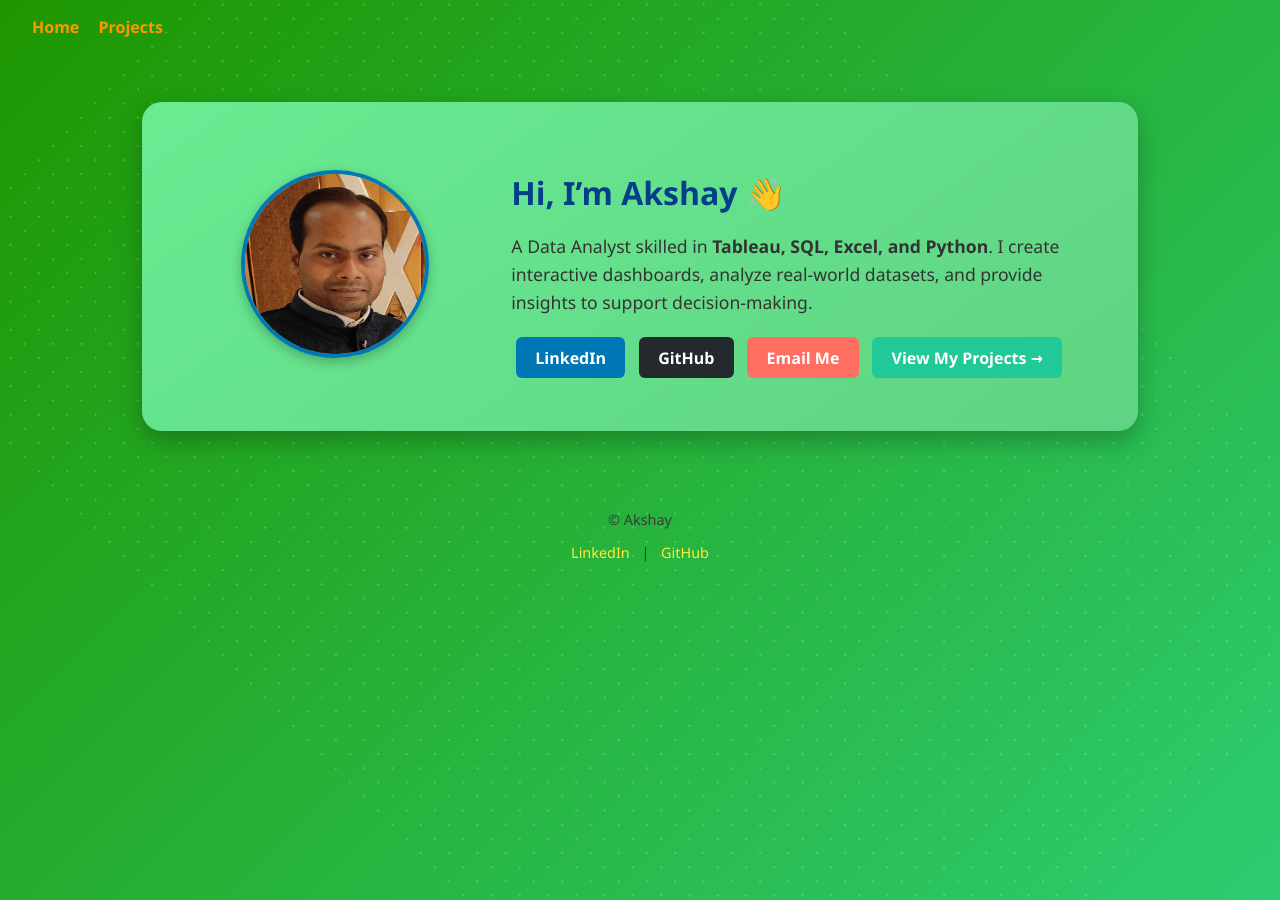
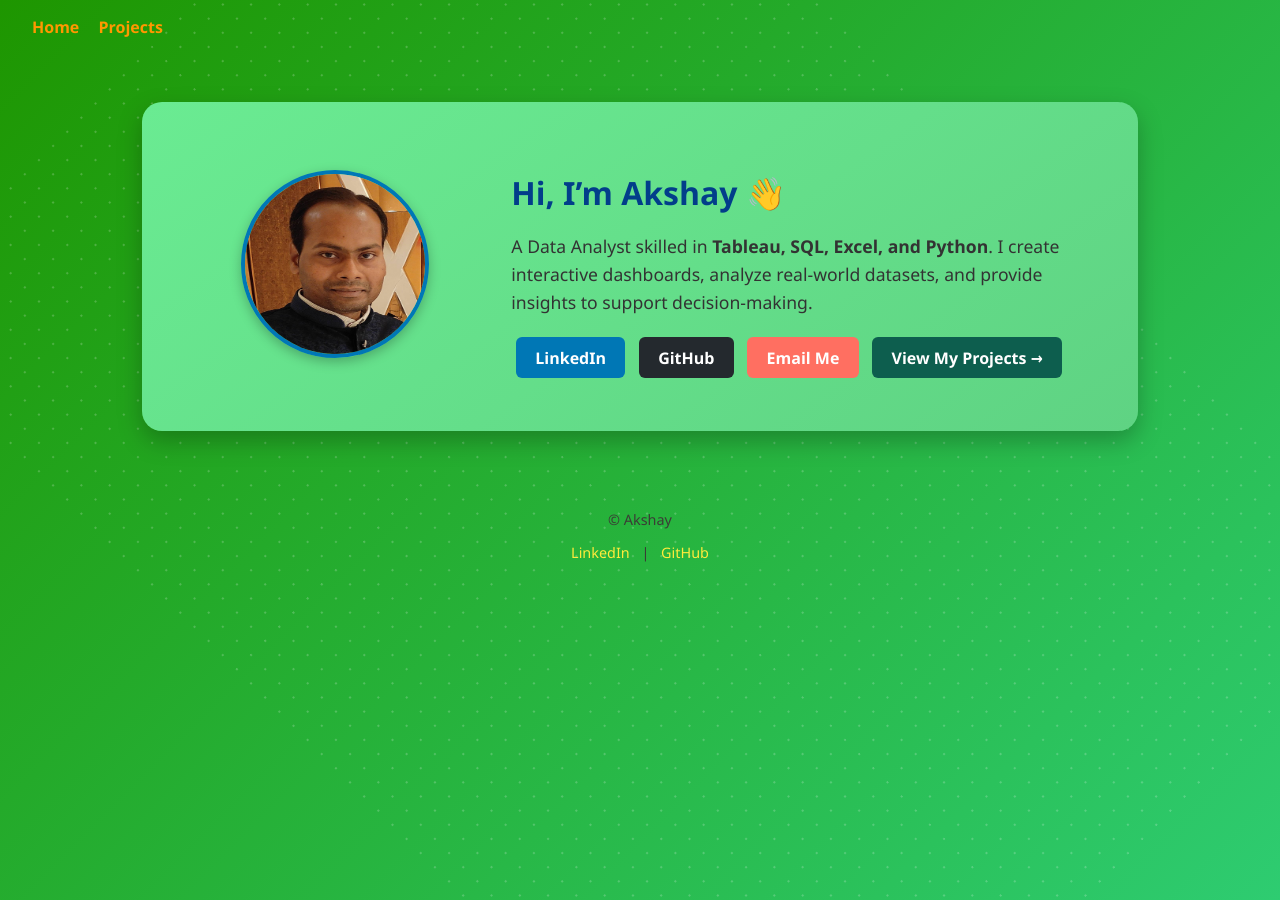
Before and after one commit to AkshaySinha01/AkshaySinha01.github.io, a Jekyll site: the page built from index.md, in a window 1280 px wide. Built offline with Jekyll 4.4.1, drawn with Linux system fonts in a browser that asks for light colours.

Commit message:
Update home.html

```diff
--- a/_layouts/home.html
+++ b/_layouts/home.html
@@ -115,7 +115,7 @@ nav {
 }
 
 .home-links a.projects {
-  background: #20c997;
+  background: #0d5e4e;
   color: #fff;
 }
 
```
